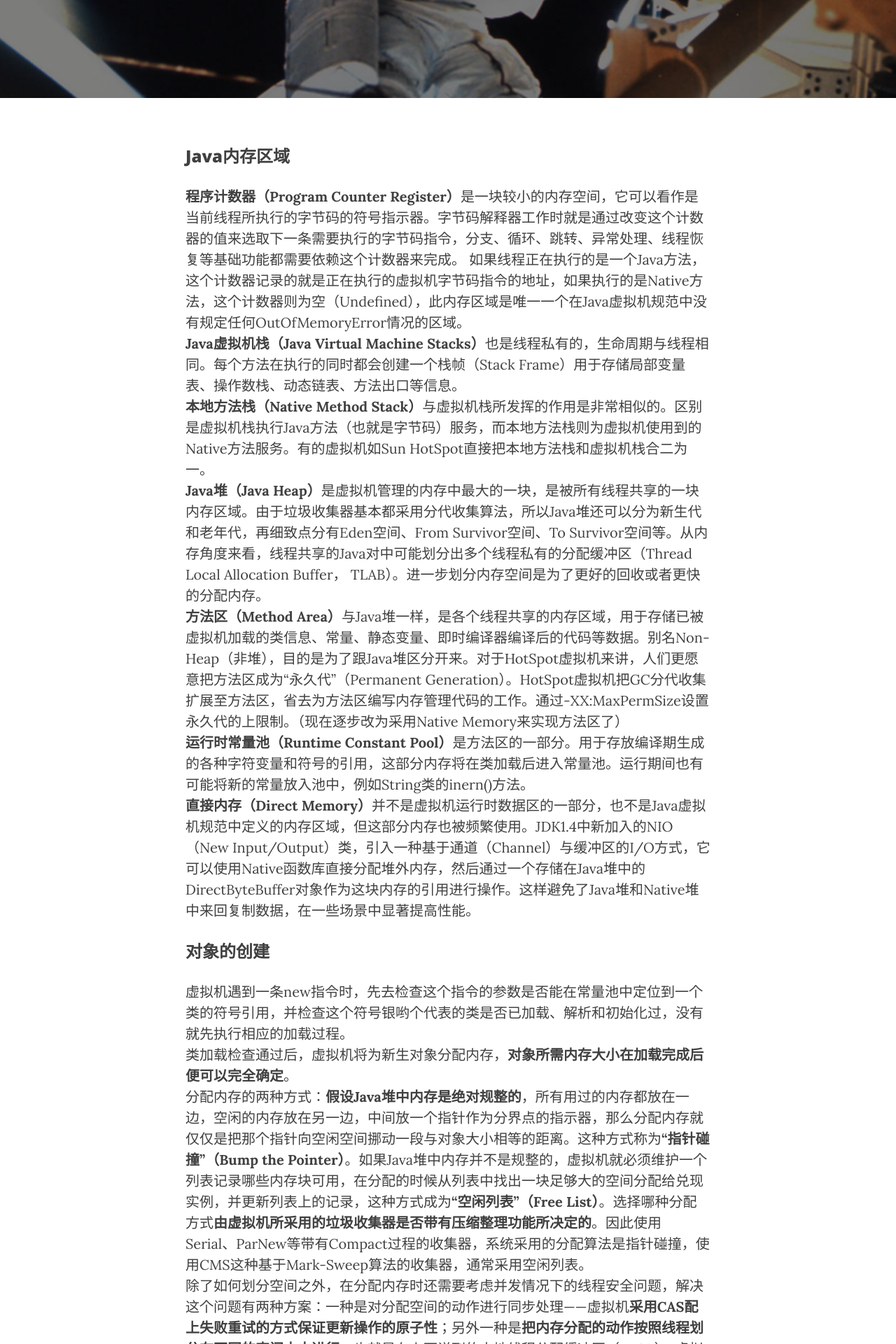
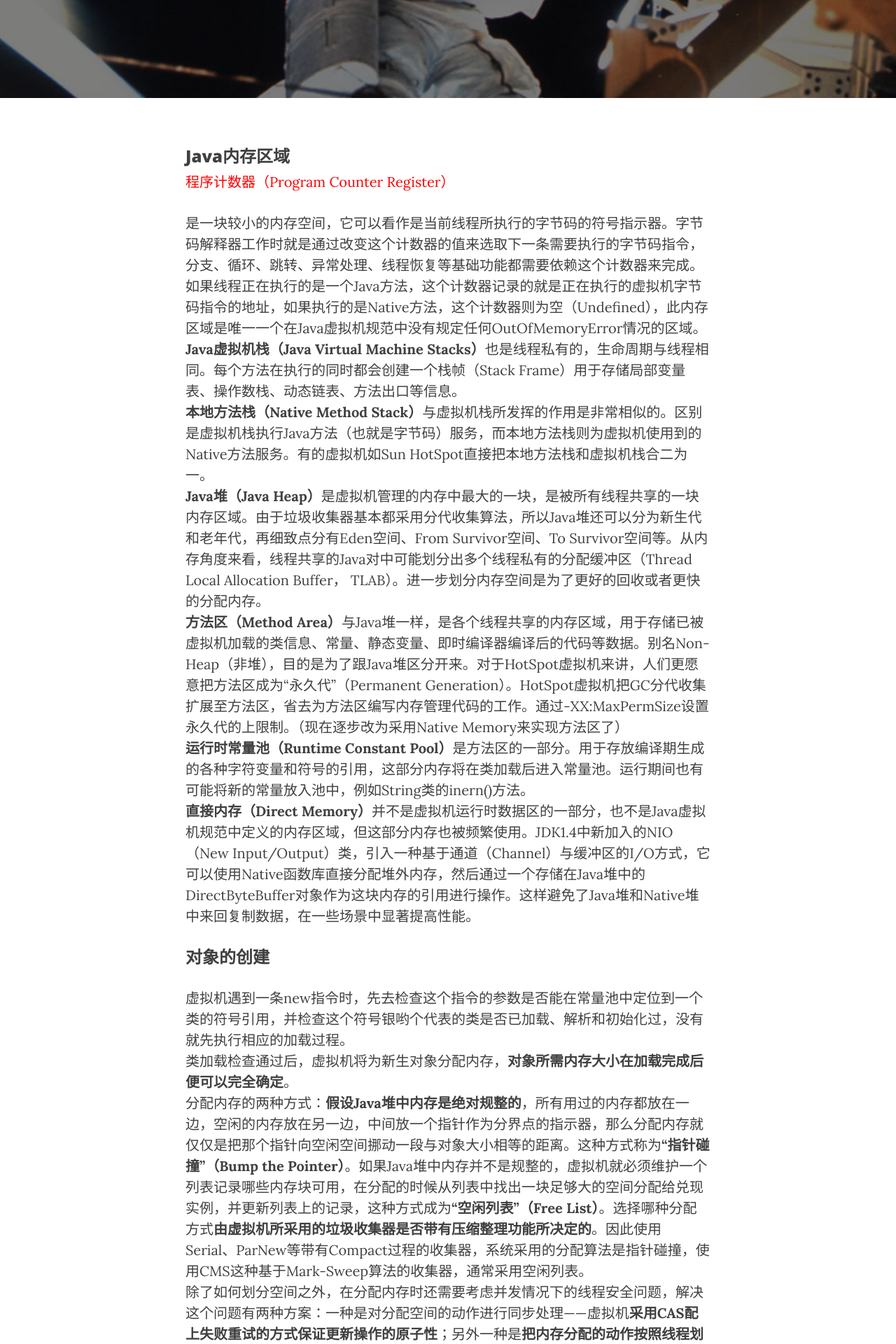
Before and after one commit to scauwjh/blog, a Jekyll site: the page built from _posts/2015-06-22-【读书笔记】《深入理解Java虚拟机：JVM高级特性与最佳实践（最新第二版）》.markdown, in a window 1280 px wide. Shown: the part 457-2377 px from the top of the page at 70% size. Built offline with Jekyll 4.4.1, drawn with Linux system fonts in a browser that asks for light colours; nearby versions of some CDN libraries; comment, search, counter and statistics services are not loaded.

Commit message:
Update 2015-06-22-【读书笔记】《深入理解Java虚拟机：JVM高级特性与最佳实践（最新第二版）》.markdown

```diff
--- a/_posts/2015-06-22-【读书笔记】《深入理解Java虚拟机：JVM高级特性与最佳实践（最新第二版）》.markdown
+++ b/_posts/2015-06-22-【读书笔记】《深入理解Java虚拟机：JVM高级特性与最佳实践（最新第二版）》.markdown
@@ -8,7 +8,7 @@ header-img: "img/post-bg-03.jpg"
 ---
 
 ### Java内存区域
-**程序计数器（Program Counter Register）**是一块较小的内存空间，它可以看作是当前线程所执行的字节码的符号指示器。字节码解释器工作时就是通过改变这个计数器的值来选取下一条需要执行的字节码指令，分支、循环、跳转、异常处理、线程恢复等基础功能都需要依赖这个计数器来完成。
+<font color=red>程序计数器（Program Counter Register）</font>是一块较小的内存空间，它可以看作是当前线程所执行的字节码的符号指示器。字节码解释器工作时就是通过改变这个计数器的值来选取下一条需要执行的字节码指令，分支、循环、跳转、异常处理、线程恢复等基础功能都需要依赖这个计数器来完成。
 如果线程正在执行的是一个Java方法，这个计数器记录的就是正在执行的虚拟机字节码指令的地址，如果执行的是Native方法，这个计数器则为空（Undefined），此内存区域是唯一一个在Java虚拟机规范中没有规定任何OutOfMemoryError情况的区域。
 **Java虚拟机栈（Java Virtual Machine Stacks）**也是线程私有的，生命周期与线程相同。每个方法在执行的同时都会创建一个栈帧（Stack Frame）用于存储局部变量表、操作数栈、动态链表、方法出口等信息。
 **本地方法栈（Native Method Stack）**与虚拟机栈所发挥的作用是非常相似的。区别是虚拟机栈执行Java方法（也就是字节码）服务，而本地方法栈则为虚拟机使用到的Native方法服务。有的虚拟机如Sun HotSpot直接把本地方法栈和虚拟机栈合二为一。
```
